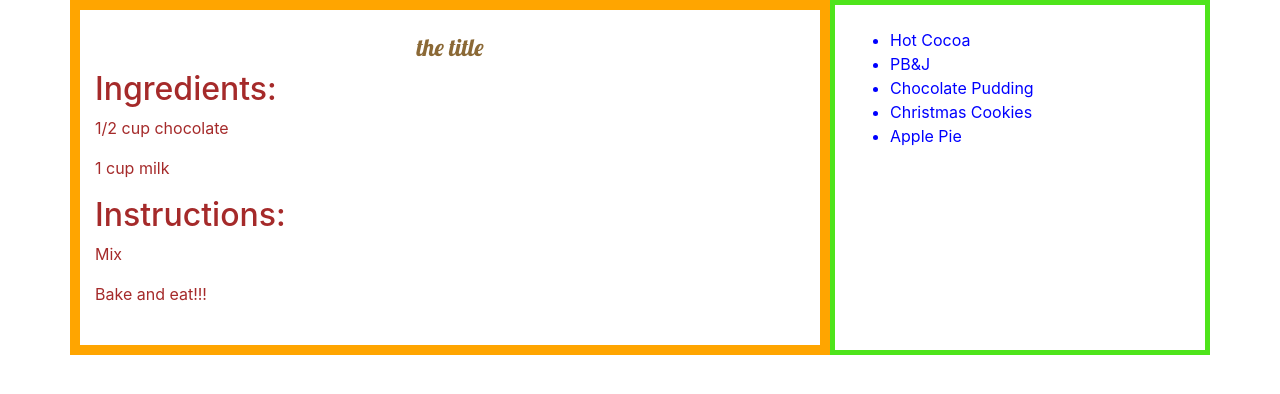
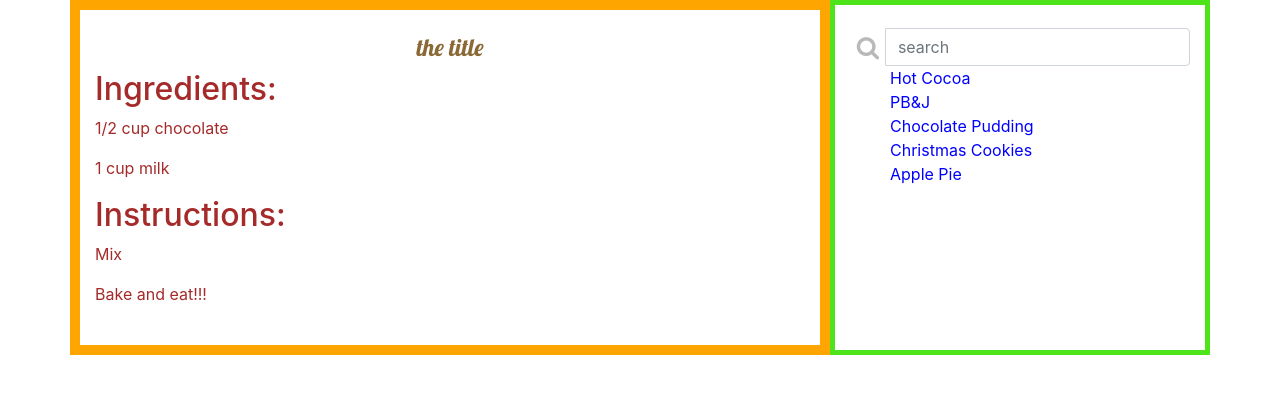
Before and after one commit to oclaros/recipe-box, a React app: page / in a window 1280 px wide. Shown: the top 394 px of the page. Built offline with nearby package versions, Linux system fonts and the light colour scheme.

Commit message:
added support for font awesome

```diff
--- a/package.json
+++ b/package.json
@@ -22,11 +22,16 @@
   "homepage": "https://github.com/oclaros/recipe-box#readme",
   "dependencies": {
     "bootstrap": "^4.0.0",
+    "file-loader": "^1.1.11",
+    "font-awesome": "^4.7.0",
+    "font-awesome-webpack": "0.0.5-beta.2",
     "html-webpack-plugin": "^3.1.0",
     "path": "^0.12.7",
     "react": "^16.2.0",
     "react-dom": "^16.2.0",
+    "react-fontawesome": "^1.6.1",
     "reactstrap": "^5.0.0-beta.3",
+    "url-loader": "^1.0.1",
     "webpack": "^4.2.0",
     "webpack-cli": "^2.0.13",
     "webpack-dev-server": "^3.1.1"
--- a/src/App.js
+++ b/src/App.js
@@ -1,6 +1,7 @@
 import React, { Component } from 'react';
 import RecipeContainer from './container/RecipeContainer';
 import 'bootstrap/dist/css/bootstrap.css';
+import 'font-awesome/css/font-awesome.min.css';
 
 class App extends Component{
     render(){
--- a/src/container/Sidebar.css
+++ b/src/container/Sidebar.css
@@ -1,4 +1,14 @@
+li{
+    list-style: none;
+}
+
 .sidebar{
     border: 5px solid #4ee41b;
     padding: 2%;
 }
+.input-group-prepend{
+    padding: 2%;
+    margin-right: 0.2rem;
+    font-size: 1.5rem;
+    color: rgb(185, 185, 185);
+}
--- a/src/container/Sidebar.js
+++ b/src/container/Sidebar.js
@@ -1,15 +1,69 @@
-import React from 'react';
-import CssStyles from './Sidebar.css';
+import React, { Component } from "react";
+import CssStyles from "./Sidebar.css";
+import { InputGroup, InputGroupAddon, InputGroupText, Input } from "reactstrap";
 
-const Sidebar = (props) =>
-    <aside className={CssStyles.sidebar}>
-        <ul>
-        {props.recipeNames ?
-            props.recipeNames.map( (name, idx) => { return <li key={idx}>{name}</li> }) :
-            <p>no names!!!</p>
-        }
-        </ul>
-    </aside>
+class Sidebar extends Component {
+  constructor(props) {
+    super(props);
+    this.state = {
+      searchTerm: ""
+    };
+    this.searchTermOnChangeHandler = this.searchTermOnChangeHandler.bind(this);
+  }
+  searchTermOnChangeHandler(event) {
+    this.setState({ searchTerm: event.target.value });
+  }
 
+  render() {
+    const { recipeNames } = this.props;
+    const data = recipeNames
+      .filter(
+        item =>
+          item
+            .toUpperCase()
+            .indexOf(this.state.searchTerm.toUpperCase()) >= 0
+      )
+      .map(i => {
+        return i;
+      });
+
+    return (
+      <aside className={CssStyles.sidebar}>
+        <div>
+          <InputGroup>
+            <InputGroupAddon addonType="prepend">
+              <i className="fa fa-search" />
+            </InputGroupAddon>
+            <Input
+              placeholder="search"
+              onChange={this.searchTermOnChangeHandler}
+              value={this.state.searchTerm}
+            />
+          </InputGroup>
+        </div>
+
+        {data.length > 0 ? (
+          <div>
+            <ul>
+              {data.map((item, idx) => {
+                return (
+                  <li
+                    className="recipe-name-list"
+                    key={idx}
+                    onClick={e => this.getRecipe(e, item.id)}
+                  >
+                    {item}
+                  </li>
+                );
+              })}
+            </ul>
+          </div>
+        ) : (
+          <p>no data to select</p>
+        )}
+      </aside>
+    );
+  }
+}
 
 export default Sidebar;
--- a/webpack.config.js
+++ b/webpack.config.js
@@ -28,7 +28,9 @@ module.exports = {
         test: /\.jsx?$/,
         exclude: /node_modules/,
         use: "babel-loader"
-      }
+      },
+      { test: /\.woff(2)?(\?v=[0-9]\.[0-9]\.[0-9])?$/, loader: "url-loader?limit=10000&mimetype=application/font-woff" },
+      { test: /\.(ttf|eot|svg)(\?v=[0-9]\.[0-9]\.[0-9])?$/, loader: "file-loader" }
     ]
   },
   devServer: {
```
Also changed, not shown: 1 other file (tests, documents, lock files or other folders).
